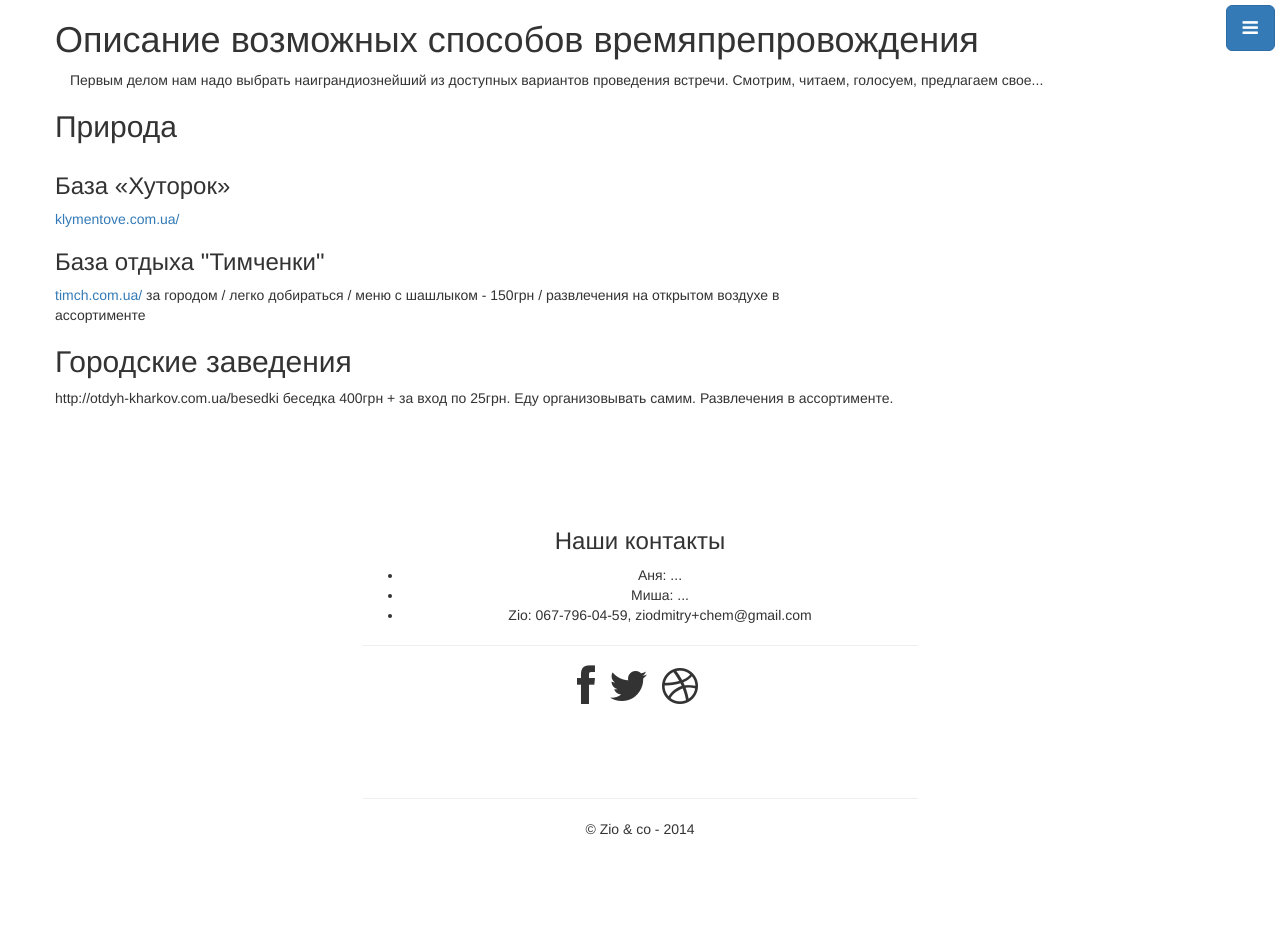
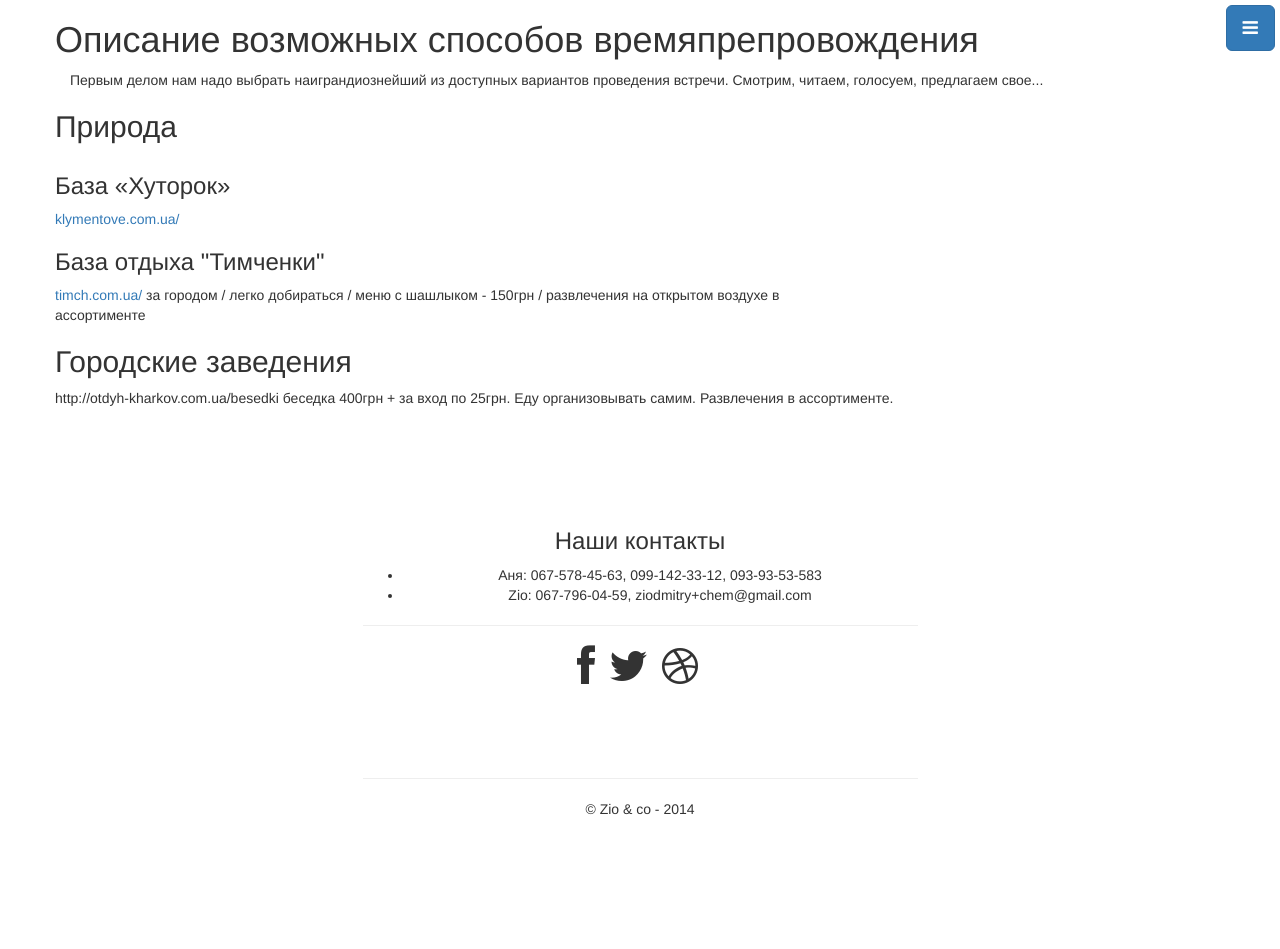
Before and after one commit to dmzio/chem1999, a Jekyll site: the page built from info.html, in a window 1280 px wide. Built offline with Jekyll 4.4.1, drawn with Linux system fonts in a browser that asks for light colours; nearby versions of some CDN libraries; Markdown is read by kramdown in place of the engine named in the settings.

Commit message:
some info added

```diff
--- a/_layouts/default.html
+++ b/_layouts/default.html
@@ -52,8 +52,8 @@
                     <h3>Наши контакты</h3>
                     <ul>
 
-                        <li>Аня: ...</li>
-                        <li>Миша: ...</li>
+                        <li>Аня: 067-578-45-63, 099-142-33-12, 093-93-53-583</li>
+                        <!--<li>Миша: ...</li>-->
                         <li>Zio: 067-796-04-59, ziodmitry+chem@gmail.com</li>
                     </ul>
                     <hr>
--- a/index.html
+++ b/index.html
@@ -148,7 +148,7 @@
                     <ul>
                         <li>19 июня - выбираем место на основании анкет, оповещаем о нем</li>
                         <li>25 июня - определяемся с составом Химиков</li>
-                        <li>ХХ июля - ВСТРЕЧАЕМСЯ </li>
+                        <li>19-20 июля - ВСТРЕЧАЕМСЯ </li>
                     </ul>
                 </div>
             </div>
```
